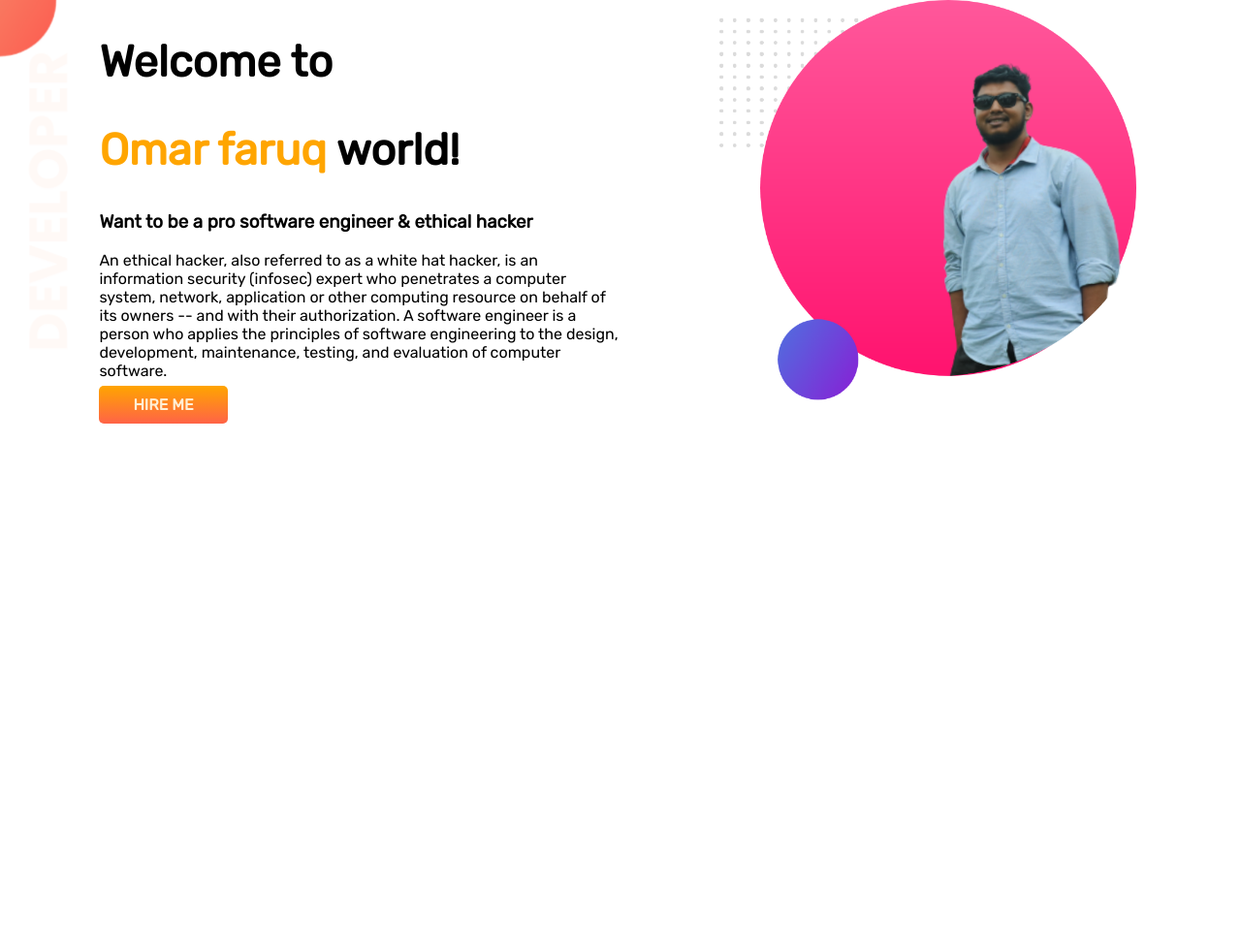
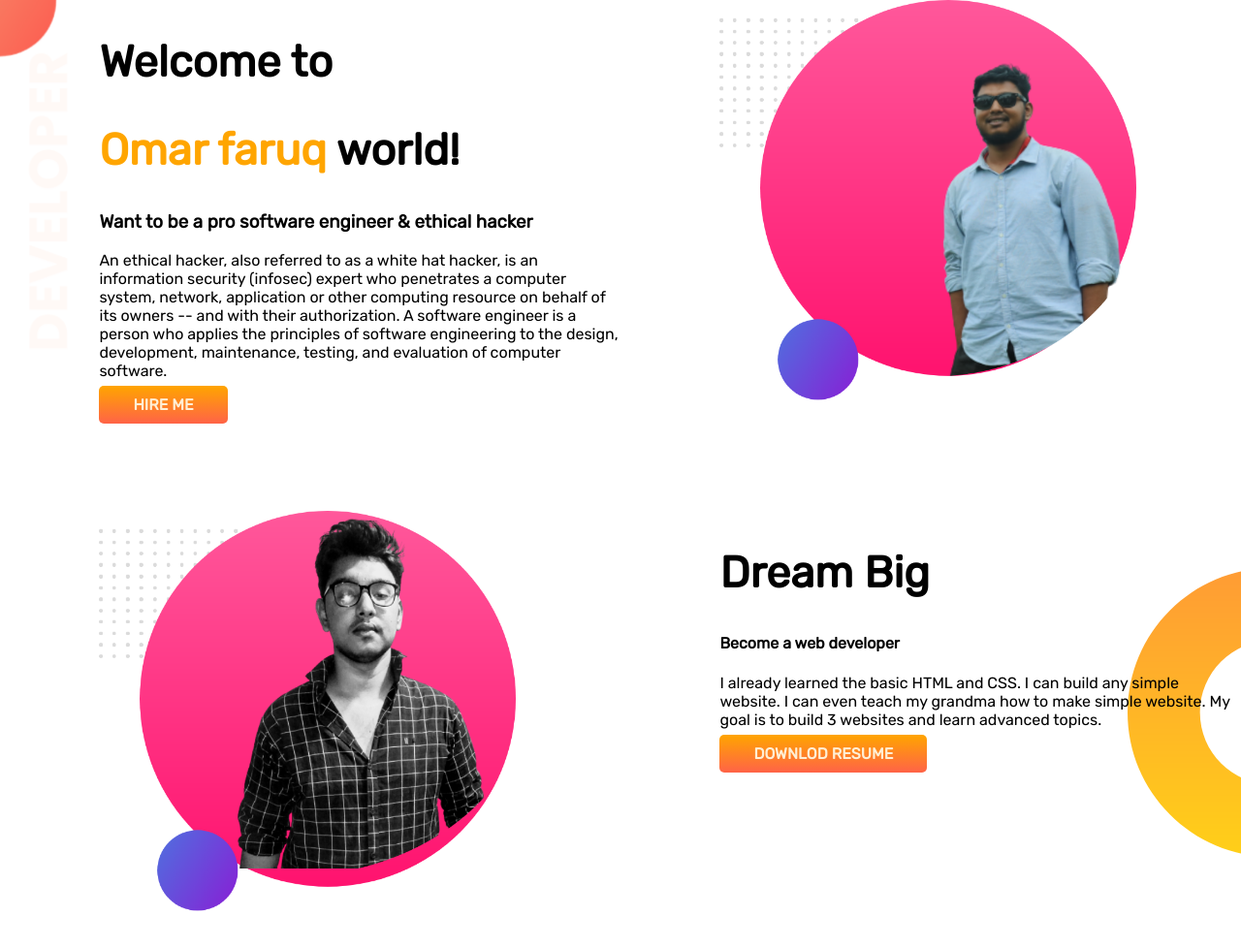
Before and after one commit to Omarfaruq027/my-portfolio, a plain HTML site: page index.html in a window 1280 px wide. Shown: the whole page at 97% size. Before the commit the page ends 800 px from the top, so only its background shows below. Drawn offline with Linux system fonts and the light colour scheme.

Commit message:
dream-big

```diff
--- a/index.html
+++ b/index.html
@@ -13,7 +13,7 @@
 </head>
 
 <body>
-    <section class="header">
+    <section class="top">
         <div class="div1">
             <h1>Welcome to </h1>
             <h1> <span class="orange-color"> Omar faruq</span> world!</h1>
@@ -33,6 +33,18 @@
             <img src="images/joy.png" alt="omar">
         </div>
     </section>
+    <section class="dream-big">
+        <div class="div1">
+            <img src="images/joy2.png" alt="omar">
+        </div>
+        <div class="div1">
+            <h1>Dream Big</h1>
+            <h4>Become a web developer</h4>
+            <p>I already learned the basic HTML and CSS. I can build any simple website. I can even teach my grandma how
+                to make simple website. My goal is to build 3 websites and learn advanced topics.</p>
+            <a class="btn" target="blank" href="https://www.facebook.com/omarfaruq26">DOWNLOD RESUME</a>
+        </div>
+    </section>
 </body>
 
 </html>
--- a/style.css
+++ b/style.css
@@ -1,3 +1,4 @@
+/* header start */
 body{
     font-family: 'Rubik', sans-serif;
     margin: 0;
@@ -10,6 +11,7 @@ h1{
 }
 section{
     display: flex;
+    margin-bottom: 100px;
 }
 .div1{
     width: 45%;
@@ -27,7 +29,20 @@ section{
     border-radius: 5px;
 }
 
-.header{
+.top{
     background-image: url(images/top-banner.png);
     background-repeat: no-repeat;
 }
+/* header end */
+
+/* dream big start */
+
+.dream-big{
+    background-image: url(images/dream-bg.png);
+    background-repeat: no-repeat;
+    background-position: right;
+}
+
+.b1{
+    margin: 30px;
+}
```
Also changed, not shown: images/joy2.png (added).
